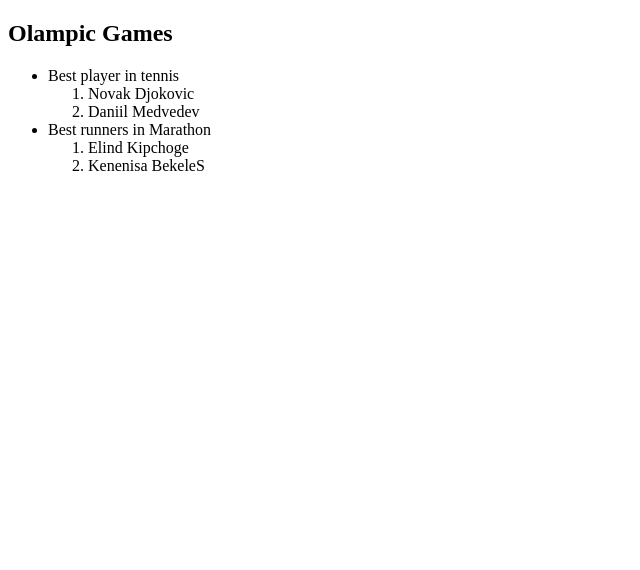
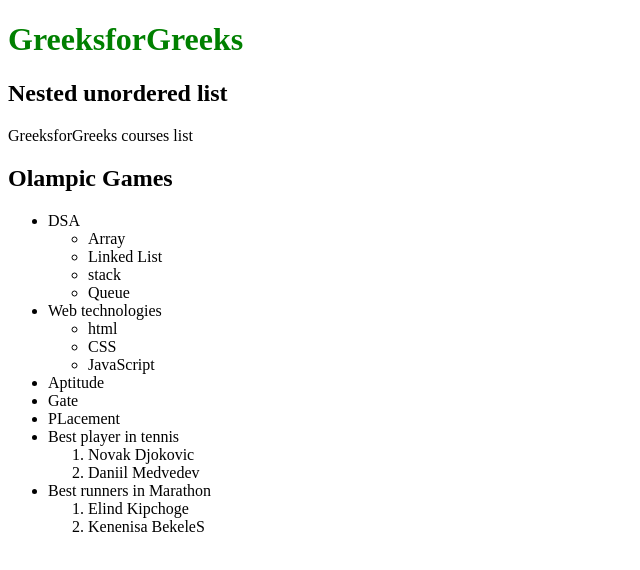
Before and after one commit to Ahsan205prince786/my-first-assignment, a plain HTML site: page index.html in a window 1280 px wide. Shown: the whole page, without its empty margins (0-640 px from the left). Drawn offline with Linux system fonts and the light colour scheme.

Commit message:
my first work compelete

```diff
--- a/index.html
+++ b/index.html
@@ -1,4 +1,24 @@
-<!DOCTYPE html>
+    <!-- <!DOCTYPE html>
+    <html lang="en">
+    <head>
+        <meta charset="UTF-8">
+        <meta name="viewport" content="width=device-width, initial-scale=1.0">
+        <title>Document</title>
+    </head>
+    <body>
+
+        <h2>Olampic Games</h2>
+
+        <ul>
+            <li>Best player in tennis<ol><li>Novak Djokovic</li>
+            <li>Daniil Medvedev</li></ol></li>
+            <li>Best runners in Marathon <ol><li>Elind Kipchoge</li>
+            <li>Kenenisa BekeleS</li></ol></li>
+        </ul>
+
+    </body>
+    </html> -->
+    <!DOCTYPE html>
 <html lang="en">
 <head>
     <meta charset="UTF-8">
@@ -6,10 +26,25 @@
     <title>Document</title>
 </head>
 <body>
+    <h1 style="color: green;">GreeksforGreeks</h1>
+    <h2>Nested unordered list</h2>
+    <p>GreeksforGreeks courses list</p>
 
     <h2>Olampic Games</h2>
 
     <ul>
+        <li>DSA<ul><li>Array</li>
+        <li>Linked List</li>
+        <li>stack</li>
+        <li>Queue</li>
+        </ul>
+    </li>
+    <li>Web technologies<ul><li>html</li>
+    <li>CSS</li>
+    <li>JavaScript</li> </ul></li>
+   <li>Aptitude</li>
+   <li>Gate</li>
+   <li>PLacement</li>
         <li>Best player in tennis<ol><li>Novak Djokovic</li>
         <li>Daniil Medvedev</li></ol></li>
         <li>Best runners in Marathon <ol><li>Elind Kipchoge</li>
```
